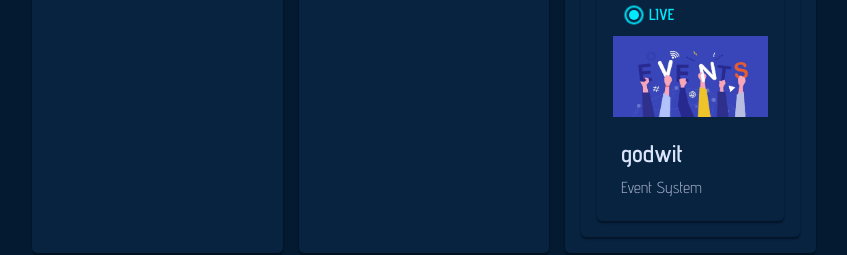
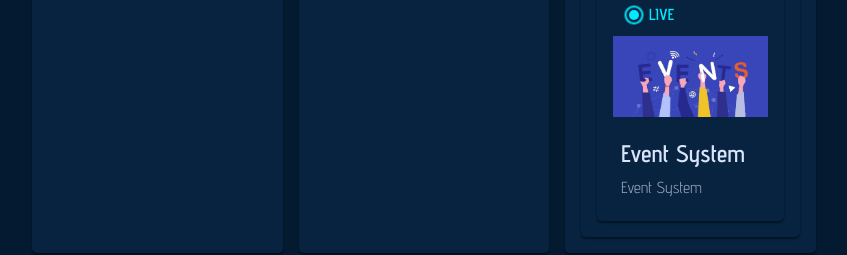
Before and after one commit to alaeldin91/AlaeldinMusa, a plain HTML site: page index.html in a window 1280 px wide. Shown: the part 3260-3515 px from the top of the page, without its empty margins (216-1063 px from the left). Drawn offline with nearby package versions, Linux system fonts and the light colour scheme.

Commit message:
update name

```diff
--- a/index.html
+++ b/index.html
@@ -494,7 +494,7 @@
                                 </div>
 
                                 <div class="project-text-container">
-                                    <h2 class="title">godwit</h2>
+                                    <h2 class="title">Event System</h2>
                                     <p>
                                       Event System
                                     </p>
```
